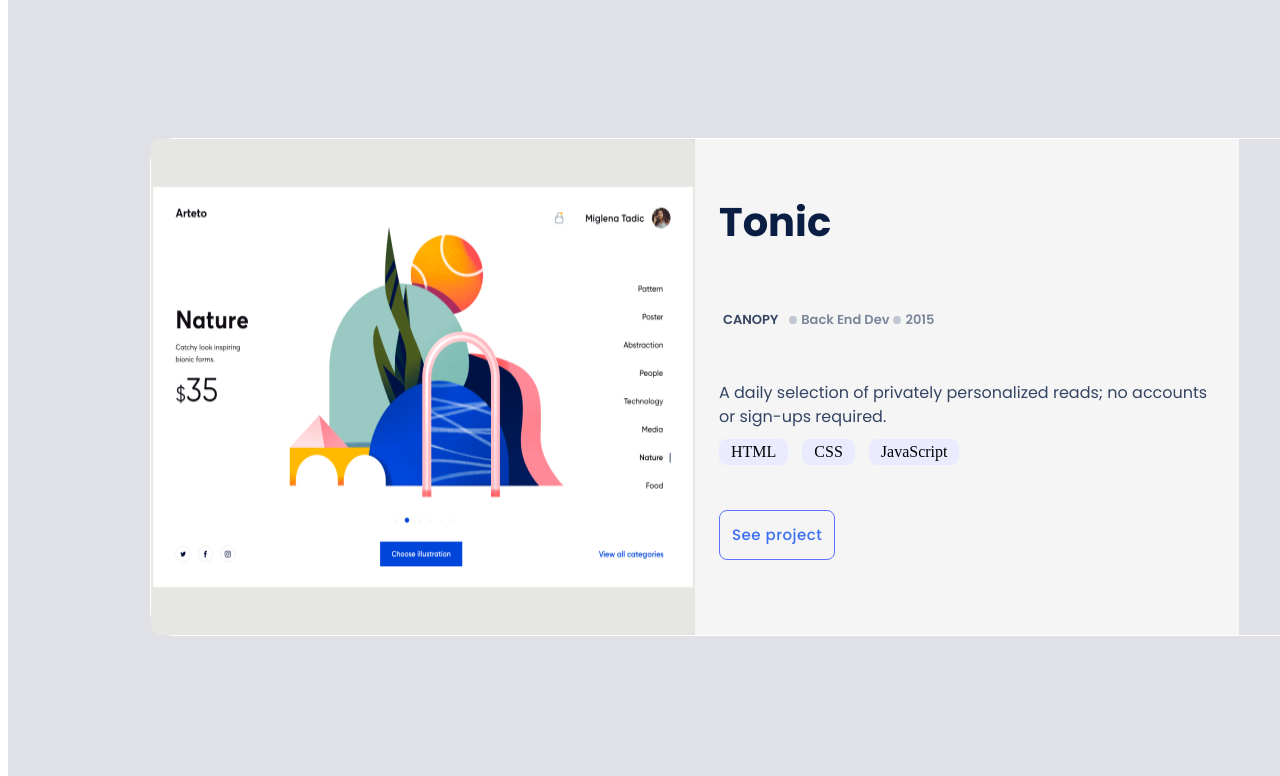
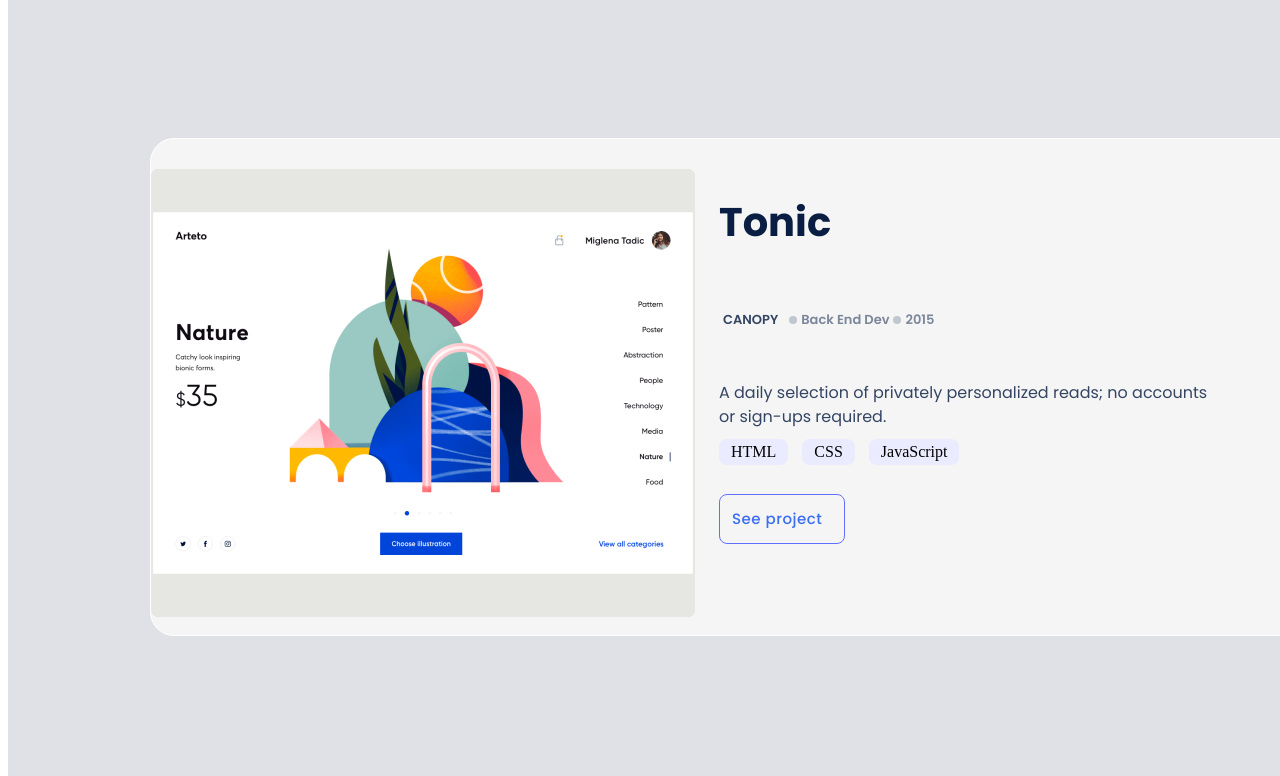
Before and after one commit to Bisma-Aslam/Mobile, a website: page index.html in a window 1280 px wide. Shown: the part 1540-2316 px from the top of the page. Drawn offline with Linux system fonts and the light colour scheme.

Commit message:
Work Section Updated

```diff
--- a/index.html
+++ b/index.html
@@ -201,7 +201,9 @@
             <div class="deskcards">
 
                 <div class="deskCard1">
+                    <div class="snapcards1">
                     <img src="./desk1.png">
+                </div>
                     <DIV class="deskCard1Left">
                         <h1 class="Lp1">Tonic</h1>
                         <div class="content">
@@ -281,7 +283,9 @@
                 </div>
 
                 <div class="deskCard1">
+                    <div class="snapcards1">
                     <img src="./desk4.png">
+                </div>
                     <DIV class="deskCard1Left">
                         <h1 class="Lp1">Facebook 360</h1>
                         <div class="content">
--- a/style.css
+++ b/style.css
@@ -699,6 +699,7 @@ height:auto 2694px;
   flex-shrink: 0;
   border-radius: 24px;
   border: 1px solid var(--neutrals-n-40, white);
+  background-color: whitesmoke;
 }
 .deskCard1Left{
   display: inline-flex;
@@ -706,7 +707,6 @@ padding: 24px;
 flex-direction: column;
 align-items: flex-start;
 gap: 24px;
-background-color: whitesmoke;
 }
 
 .Lp1{
@@ -803,8 +803,8 @@ line-height: 24px;
   display: flex;
   padding: 6px 169px 12px 0;
   align-items: center;
-  width: auto 126px;
-  height: auto 48px;
+  width:  126px;
+  height:  48px;
 }
 
 .text4S {
@@ -822,8 +822,8 @@ line-height: 24px;
   font-weight: 500;
   line-height: 24px;
   letter-spacing: 0.51px;
-  width: auto 102px;
-  height: auto 24px;
+  width: 102px;
+  height:  24px;
 }
 .deskCard2{
   width: 1156px;
@@ -848,5 +848,14 @@ height: 448px;
 flex-shrink: 0;
 border-radius: 8px;
 background: url(<path-to-image>), lightgray 50% / cover no-repeat;
+margin-top:10px;
+}
+.snapcards1{
+  margin-top:30px;
+  width: 544px;
+height: 448px;
+flex-shrink: 0;
+border-radius: 8px;
+background: url(<path-to-image>), lightgray 50% / cover no-repeat;
 }
 }
```
